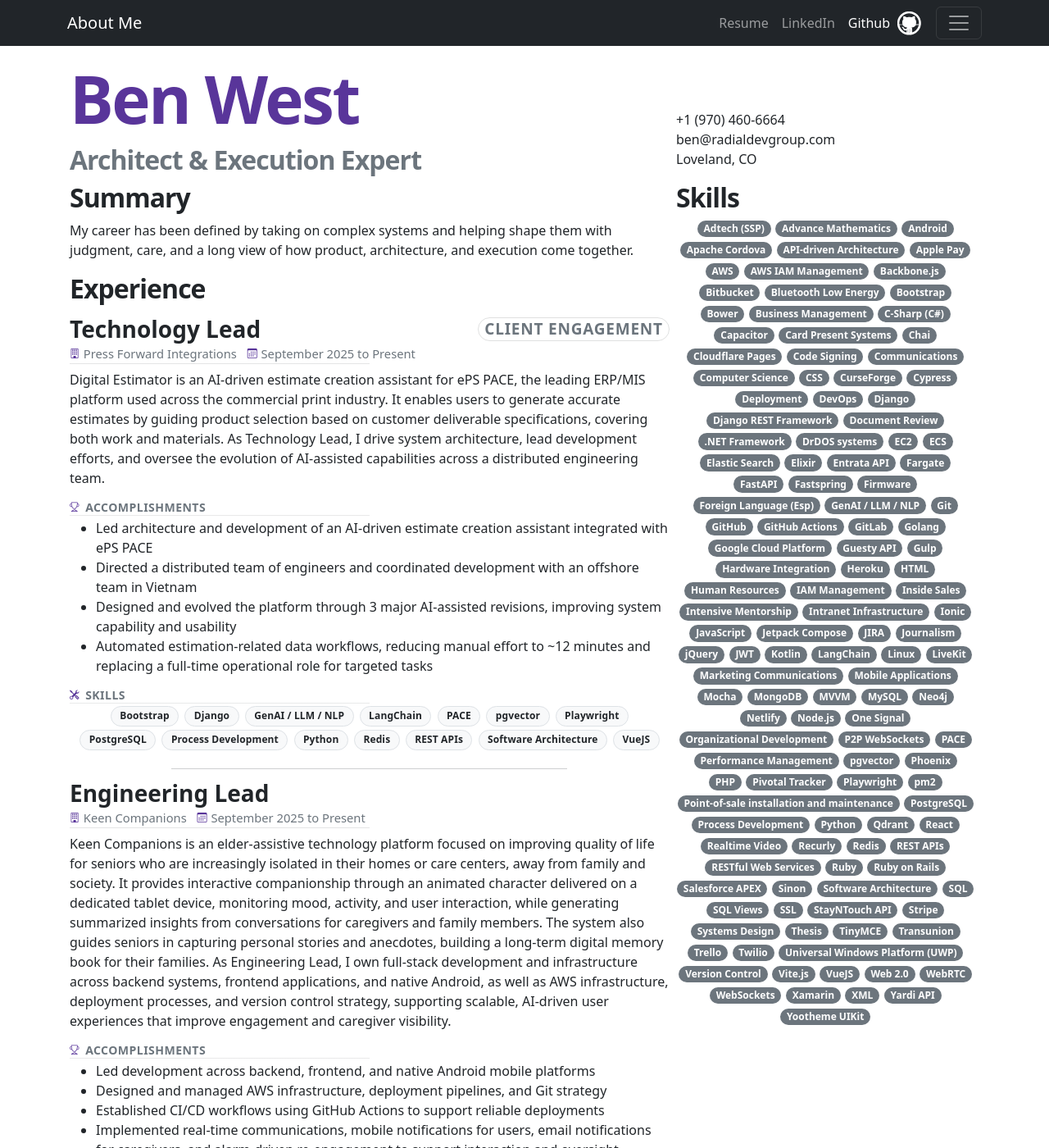
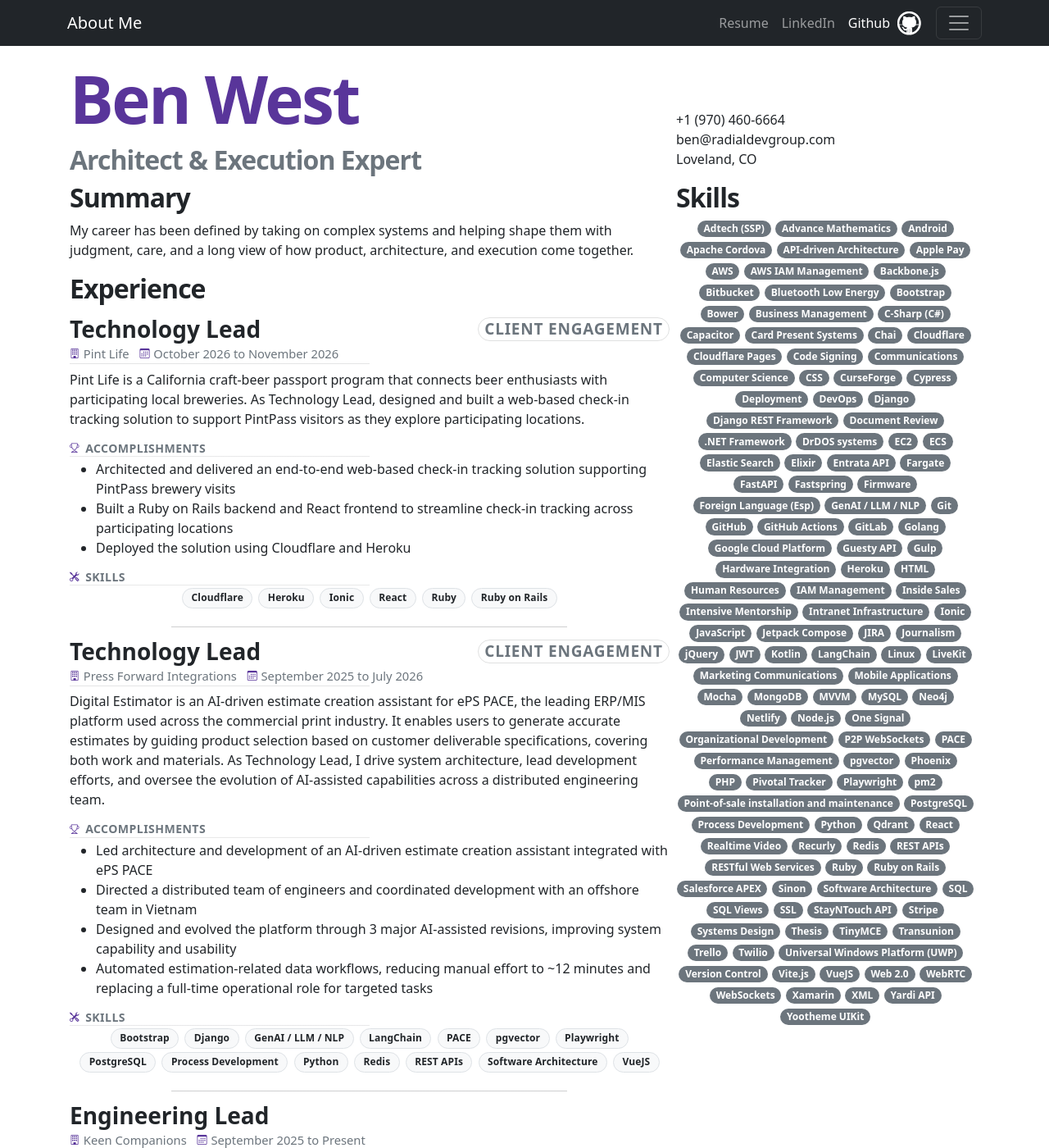
Before and after one commit to mrgenixus/mrgenixus.github.com, a Jekyll site: the page built from resume.html, in a window 1280 px wide and 1400 px high. Shown: the whole window at 82% size. Built offline with Jekyll 4.4.1, drawn with Linux system fonts in a browser that asks for light colours; some of the changed text lies outside the part shown.

Commit message:
Update resume experience engagements

```diff
--- a/_experience/051-press-forward-integrations.html
+++ b/_experience/051-press-forward-integrations.html
@@ -2,7 +2,7 @@
   title: Technology Lead
   title-detail: Client Engagement
   name: Press Forward Integrations
-  tenure: September 2025 to Present
+  tenure: September 2025 to July 2026
   key-accomplishments:
     - Led architecture and development of an AI-driven estimate creation assistant integrated with ePS PACE
     - Directed a distributed team of engineers and coordinated development with an offshore team in Vietnam
--- a/_experience/053-ez-pumps.html
+++ b/_experience/053-ez-pumps.html
@@ -7,7 +7,7 @@
     - Structured project delivery to support professional development of a team member transitioning from administrative support into product and QA leadership responsibilities
     - Supported development of core marketplace workflows connecting service providers and consumers
     - Provided technical guidance and oversight to ensure successful delivery and system integrity
-  tenure: 2023 to present
+  tenure: 2023 to 2025
   skills:
     - API-driven Architecture
     - CSS
--- a/_experience/054-xybix.html
+++ b/_experience/054-xybix.html
@@ -2,7 +2,7 @@
   title: Staff Developer
   title-detail: Client Engagement
   name: Xybix
-  tenure: 2021 to 2024
+  tenure: 2021 to 2026
   key-accomplishments:
     - Implemented hardware-software integration for real-time environmental control systems used in mission-critical dispatch environments
     - Developed control interfaces for managing lighting, temperature, and communications systems within integrated workstation platforms
--- a/_experience/056-magnum-piering.html
+++ b/_experience/056-magnum-piering.html
@@ -2,7 +2,7 @@
   title: Staff Developer
   title-detail: Client Engagement
   name: Magnum Piering
-  tenure: 2016 to present
+  tenure: 2016 to 2026
   key-accomplishments:
     - Originated development of an engineering calculation platform evolving from spreadsheet-based workflows into a full application
     - Led ongoing development efforts, supporting growth of junior engineers contributing to the platform
--- a/_experience/059-plan-to-eat.html
+++ b/_experience/059-plan-to-eat.html
@@ -2,7 +2,7 @@
   title: Software Architect
   title-detail: Client Engagement
   name: Plan to Eat
-  tenure: 2015 to present
+  tenure: 2015 to 2024
   key-accomplishments:
     - Migrated from Legacy Framework (Rails 2.0)
     - Added Test Suite to Legacy Application
--- a/_experience/061-homer.html
+++ b/_experience/061-homer.html
@@ -2,7 +2,7 @@
   title: Staff Engineer
   title-detail: Client Engagement
   name: UL/UL Solutions/Homer Energy
-  tenure: Start to Finish
+  tenure: 2019 to 2024
   key-accomplishments:
     - Assisted payments platform transition
     - Handled ongoing system needs and improvements in legacy codebase
```
Also changed, not shown: _experience/050-pint-life.html (added, +21 -0 lines).
